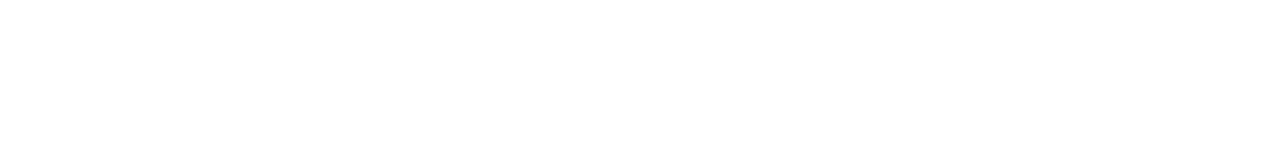
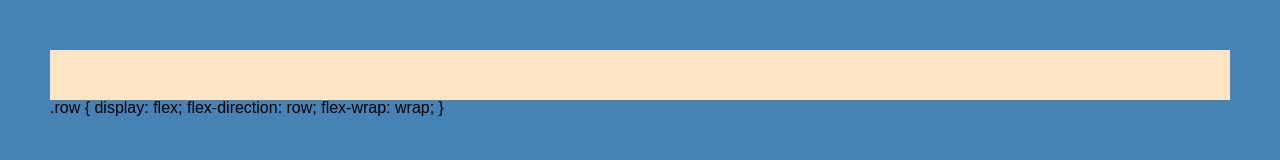
Before and after one commit to DanZosh/CSSCheatSheet, a plain HTML site: page index.html in a window 1280 px wide. Drawn offline with Linux system fonts and the light colour scheme.

Commit message:
added semi skeleton html

```diff
--- a/assets/css/style.css
+++ b/assets/css/style.css
@@ -1,37 +1,34 @@
 body {
-
+  width: 100%;
+  padding: 50px;
+  background-color: steelblue;
 }
 
 h1 {
-
 }
 
 h2 {
-
 }
 
 header {
-
+  width: 100%;
+  height: 50px;
+  background-color: bisque;
 }
 
 main {
-
 }
 
 footer {
-
 }
 
 .card {
-
 }
 
 .card > header {
-
 }
 
 .card > p {
-
 }
 
 @media screen and (max-width: 968px) {
--- a/index.html
+++ b/index.html
@@ -8,6 +8,29 @@
     <title>CSS Cheat Sheet</title>
 </head>
 <body>
+    <header>
+        <nav>
+
+        </nav>
+    </header>
+
+    <main>
+        <section class="container">
+            <article>
+                <p>
+.row {
+    display: flex;
+    flex-direction: row;
+    flex-wrap: wrap;
+}
+                </p>
+            </article>
+
+
+        </section>
+
+
+    </main>
 
 </body>
 </html>
```
